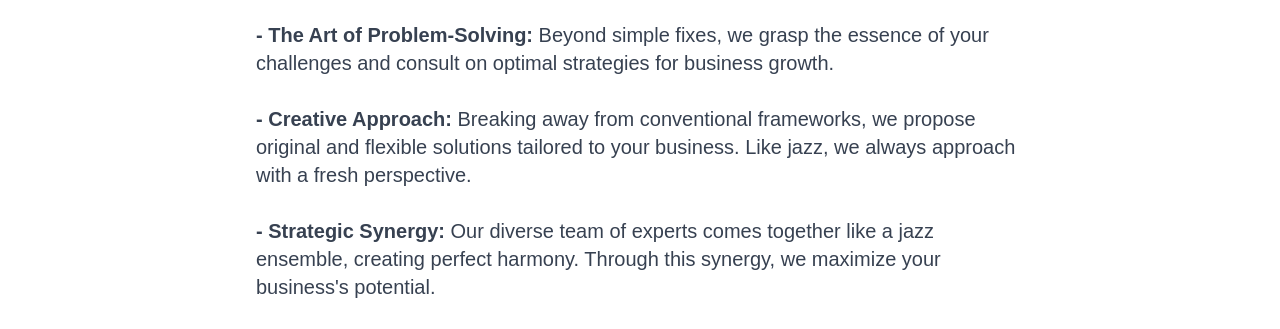
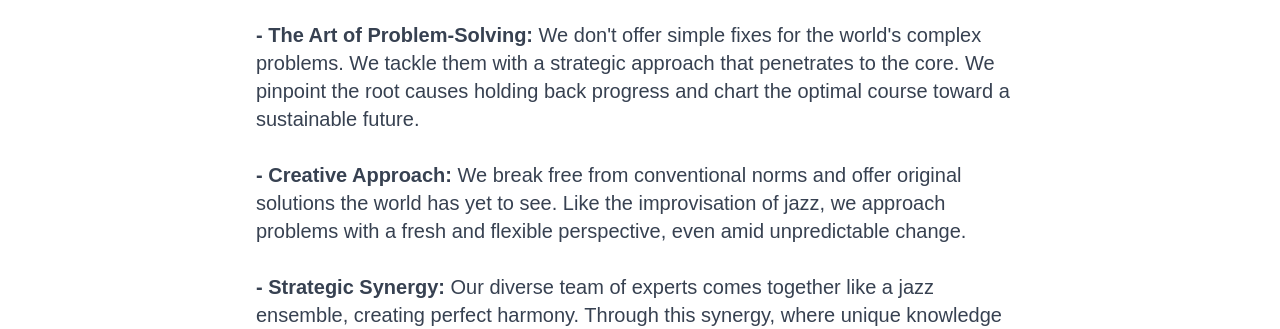
Before and after one commit to Jazzoo-co/jazzoo-co.github.io, a plain HTML site: page index.html in a window 1280 px wide. Shown: the part 471-800 px from the top of the page. Drawn offline with nearby package versions, Linux system fonts and the light colour scheme; a web font is replaced by a local one.

Commit message:
Update index.html

```diff
--- a/index.html
+++ b/index.html
@@ -86,9 +86,9 @@ Just as diverse life forms in a zoo exist in harmony, we integrate various persp
   <section id="values" class="pt-10">
     <h2 class="text-3xl text-center font-bold gradient-text mb-6">Our Core Values</h2>
         <ul class="text-xl text-gray-700 max-w-3xl mx-auto" align="left">
-          <li><b>- The Art of Problem-Solving:</b> Beyond simple fixes, we grasp the essence of your challenges and consult on optimal strategies for business growth.</li><br/>
-          <li><b>- Creative Approach:</b> Breaking away from conventional frameworks, we propose original and flexible solutions tailored to your business. Like jazz, we always approach with a fresh perspective.</li><br/>
-          <li><b>- Strategic Synergy:</b> Our diverse team of experts comes together like a jazz ensemble, creating perfect harmony. Through this synergy, we maximize your business's potential.</li>
+          <li><b>- The Art of Problem-Solving:</b> We don't offer simple fixes for the world's complex problems. We tackle them with a strategic approach that penetrates to the core. We pinpoint the root causes holding back progress and chart the optimal course toward a sustainable future.</li><br/>
+          <li><b>- Creative Approach:</b> We break free from conventional norms and offer original solutions the world has yet to see. Like the improvisation of jazz, we approach problems with a fresh and flexible perspective, even amid unpredictable change.</li><br/>
+          <li><b>- Strategic Synergy:</b> Our diverse team of experts comes together like a jazz ensemble, creating perfect harmony. Through this synergy, where unique knowledge and experience combine, we unleash a powerful force to solve the world's most complex challenges.</li>
         </ul>
   </section>
   <!--
```
